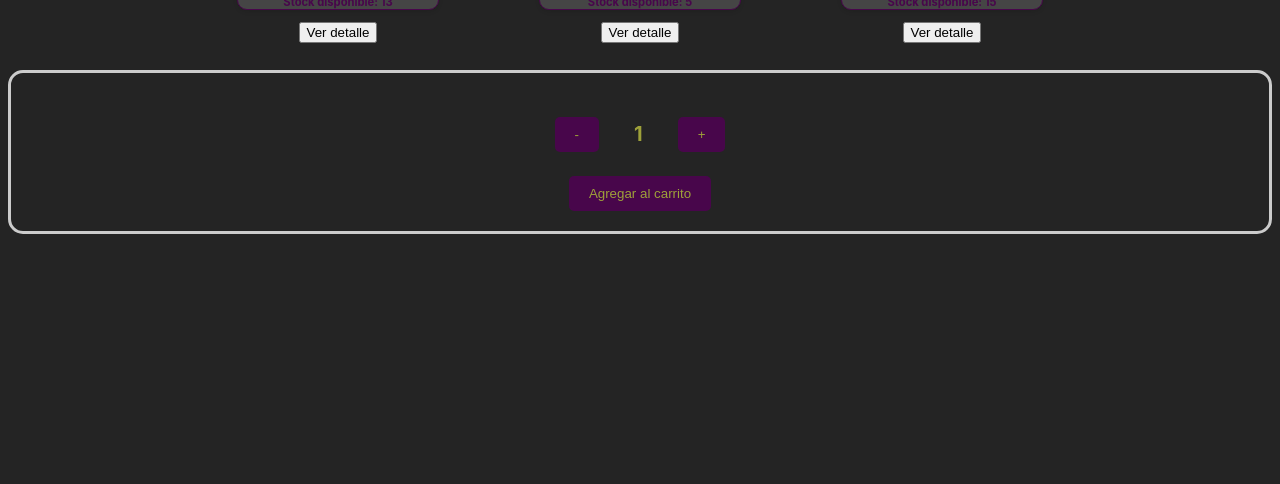
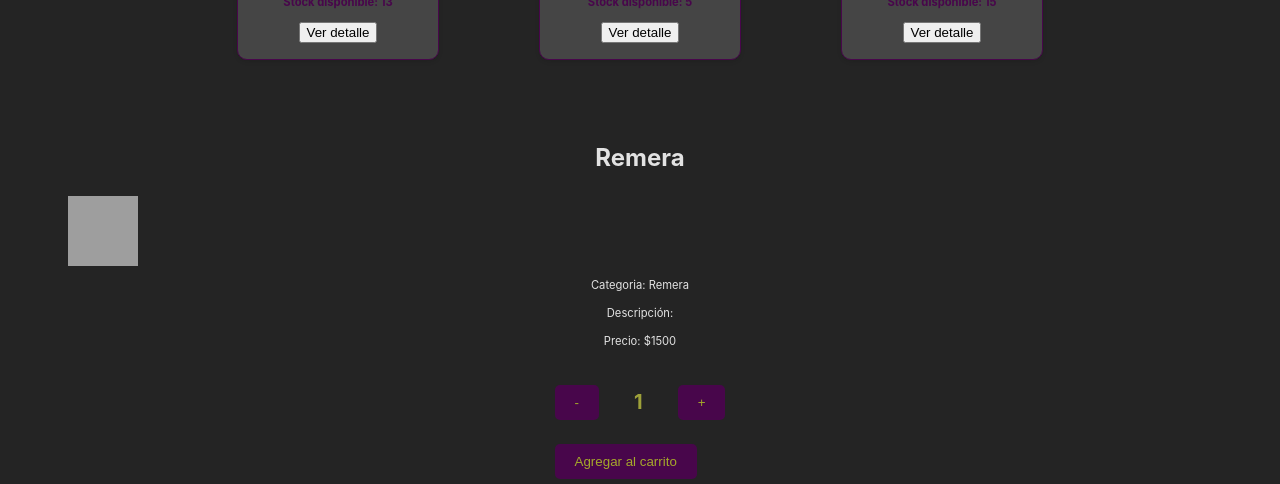
Before and after one commit to PabloAndresGarcia/PreEntrega1-GarciaPablo, a React (Vite) app: page / in a window 1280 px wide. Shown: the part 399-883 px from the top of the page. Before the commit the page ends 800 px from the top, so only its background shows below. Built offline with nearby package versions, Linux system fonts and the light colour scheme; grey boxes are pictures that could not be loaded.

Commit message:
ItemDetail

```diff
--- a/src/App.jsx
+++ b/src/App.jsx
@@ -2,9 +2,15 @@ import React from 'react';
 import Navbar from './components/NavBar/NavBar';
 import ItemListContainer from './components/ItemListConteiner/ItemListContainer';
 import ItemCount from './components/ItemCount/ItemCount.jsx';
+import ItemDetailContainer from './components/ItemDetailContainer/ItemDetailContainer';
 import './index.css'
 
+
+
 const App = () => {
+
+
+
   return (
     <div>
 
@@ -14,7 +20,8 @@ const App = () => {
       <h1>Tienda de ropa</h1>
     </div>}
       />
-      <ItemCount initial={1} stock={10} onAdd={(quantity) => console.log('Cantidad agregada ', quantity)} />
+      {/* <ItemCount initial={1} stock={10} onAdd={(quantity) => console.log('Cantidad agregada ', quantity)} /> */}
+      <ItemDetailContainer />
     </div>
   );
 };
--- a/src/asyncMock.jsx
+++ b/src/asyncMock.jsx
@@ -13,3 +13,11 @@ export const getProducts = () => {
         }, 2000)
     })
 }
+
+export const getProductById = (productId) => {
+    return new Promise((resolve) => {
+        setTimeout(() => {
+            resolve(products.find(prod => prod.id === parseInt(productId)))
+        }, 500)
+    })
+}
--- a/src/components/Item/Item.css
+++ b/src/components/Item/Item.css
@@ -1,6 +1,6 @@
 .CardItem {
     width: 200px;
-  height: 200px;
+  height: 250px;
   border: 1px solid #48064b;
   border-radius: 10px;
   background-color: #454545;
@@ -9,6 +9,7 @@
   display: inline;
   justify-content: center;
   align-items: center;
+  display: block;
   margin: 10px;
   box-shadow: 0px 2px 4px rgba(0, 0, 0, 0.1);
 }
--- a/src/components/ItemCount/ItemCount.css
+++ b/src/components/ItemCount/ItemCount.css
@@ -3,13 +3,6 @@
     justify-content: center;
     align-items: center;
     height: 100vh; /* Ajusta esto según tus necesidades */
-}
-
-.Counter {
-    border: 3px solid #ccc;
-    border-radius: 15px;
-    padding: 20px;
-    text-align: center;
 }
 
 .Controls {
@@ -20,7 +13,7 @@
 
 .Button {
     background-color: #48064b;
-    color: rgb(158, 161, 58);
+    color: rgb(165, 169, 43);
     border: none;
     border-radius: 5px;
     padding: 10px 20px;
@@ -37,8 +30,9 @@
 }
 
 .Button:disabled {
-    background-color: #ccc;
+    background-color: #494949;
     cursor: not-allowed;
+    color: white;
 }
 
 .DecrementButton {
--- /dev/null
+++ b/src/components/ItemDetail/ItemDetail.jsx
@@ -0,0 +1,34 @@
+import './ItemDetail.css'
+import ItemCount from '../ItemCount/ItemCount'
+
+const ItemDetail = ({id, name, img, category, description, price, stock}) => {
+    return (
+        <article className='CartItem'>
+            <header className='Header'>
+                <h2 className='ItemHeader'>
+                    {name}
+                </h2>
+            </header>
+            <picture>
+                <img src={img} alt={name} className='ItemImg' />
+            </picture>
+            <section>
+                <p className='Info'>
+                    Categoria: {category}
+                </p>
+                <p className='Info'>
+                    Descripción: {description}
+                </p>
+                <p className='Info'>
+                    Precio: ${price}
+                </p>
+            </section>
+            <footer className='ItemFooter'>
+                <ItemCount initial={1} stock={stock} onAdd={(quantity) => console.log('Cantidad agregada ', quantity)} />
+            </footer>
+
+        </article>
+    )
+}
+
+export default ItemDetail;
--- /dev/null
+++ b/src/components/ItemDetailContainer/ItemDetailContainer.jsx
@@ -0,0 +1,27 @@
+import './ItemDetailContainer.css'
+import { useState, useEffect } from 'react'
+import { getProductById } from '../../asyncMock'
+import ItemDetail from '../ItemDetail/ItemDetail.jsx'
+
+const ItemDetailContainer = () => {
+    const [product, setProduct] = useState(null)
+
+    useEffect(() => {
+        getProductById ('1')
+            .then(response => {
+                setProduct(response)
+            })
+            .catch(error => {
+                console.error(error)
+            })
+    }, [])
+
+
+    return (
+        <div className='ItemDetailContainer'>
+            <ItemDetail {...product} />
+        </div>
+    )
+}
+
+export default ItemDetailContainer;
```
Also changed, not shown: src/components/ItemDetail/ItemDetail.css (added), src/components/ItemDetailContainer/ItemDetailContainer.css (added).
